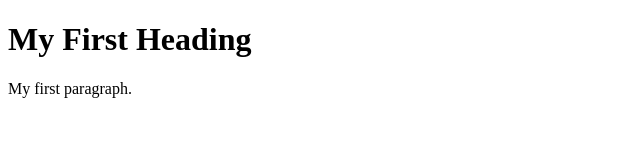
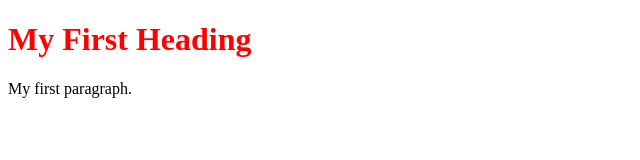
Before and after one commit to beatrizcabdan/chatApp, a plain HTML site: page index.html in a window 1280 px wide. Shown: the whole page, without its empty margins (0-640 px from the left). Drawn offline with Linux system fonts and the light colour scheme.

Commit message:
Change title color

```diff
--- a/index.html
+++ b/index.html
@@ -2,7 +2,7 @@
 <html>
 <body>
 
-<h1>My First Heading</h1>
+<h1 style="color: red;">My First Heading</h1>
 
 <p>My first paragraph.</p>
 
```
